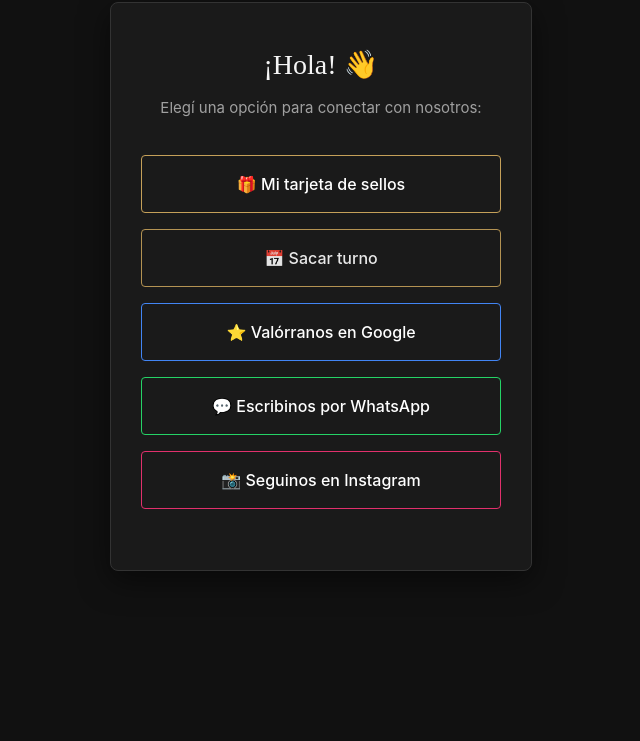
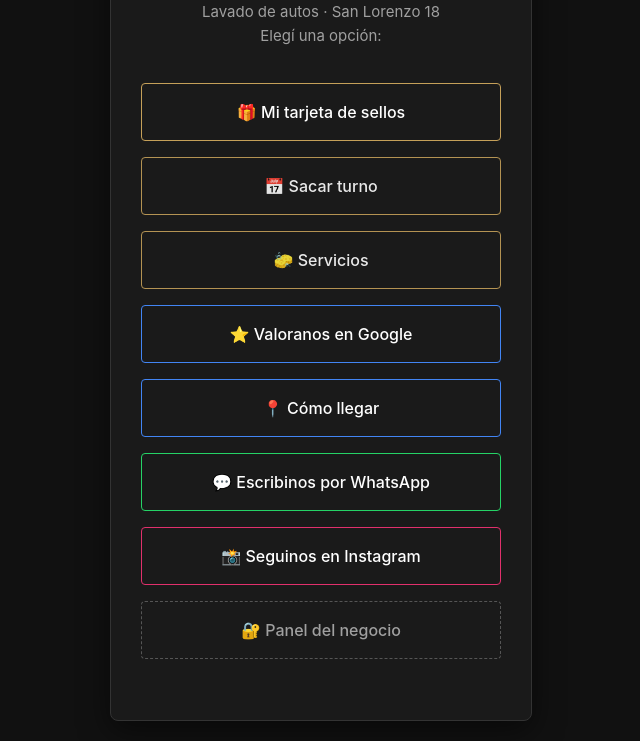
Before and after one commit to AgenciasWeb/CentroComerciantes, a plain HTML site: page index.html in a window 1280 px wide. Shown: the part 114-855 px from the top of the page, without its empty margins (319-959 px from the left). Before the commit the page ends 800 px from the top, so only its background shows below. Drawn offline with Linux system fonts and the light colour scheme.

Commit message:
Update index.html

```diff
--- a/index.html
+++ b/index.html
@@ -3,38 +3,45 @@
 <head>
     <meta charset="UTF-8">
     <meta name="viewport" content="width=device-width, initial-scale=1.0">
-    <title>Contacto - Negocio</title>
- <link rel="stylesheet" href="styles.css">
+    <title>CORONA2 · Lavadero de autos</title>
+    <link rel="stylesheet" href="styles.css">
 </head>
 <body>
 
     <main class="card">
-        <h2>¡Hola! 👋</h2>
-        <p>Elegí una opción para conectar con nosotros:</p>
+        <h2>CORONA2 🚗</h2>
+        <p>Lavado de autos · San Lorenzo 18<br>Elegí una opción:</p>
 
-        <!-- Tarjeta de sellos (sistema Vecino, negocio Academias Paola) -->
-        <a href="https://fidelizacion-cyan.vercel.app/?b=academias-paola" target="_blank" rel="noopener noreferrer" class="btn btn-fidelizacion">
+        <a href="https://fidelizacion-cyan.vercel.app/?b=corona2" target="_blank" rel="noopener noreferrer" class="btn btn-fidelizacion">
             🎁 Mi tarjeta de sellos
         </a>
 
-        <!-- Turnos -->
-        <a href="https://fidelizacion-cyan.vercel.app/?b=academias-paola&amp;turnos=1" target="_blank" rel="noopener noreferrer" class="btn btn-fidelizacion" style="opacity: 0.9;">
+        <a href="https://fidelizacion-cyan.vercel.app/?b=corona2&amp;turnos=1" target="_blank" rel="noopener noreferrer" class="btn btn-fidelizacion" style="opacity: 0.9;">
             📅 Sacar turno
         </a>
 
-        <!-- Google -->
-        <a href="https://search.google.com/local/writereview?placeid=ChIJY165mK-5vJURV38XlDZgjF4" target="_blank" rel="noopener noreferrer" class="btn btn-google">
-            ⭐ Valórranos en Google
+        <a href="https://fidelizacion-cyan.vercel.app/?b=corona2&amp;menu=1" target="_blank" rel="noopener noreferrer" class="btn btn-fidelizacion" style="opacity: 0.9;">
+            🧽 Servicios
         </a>
 
-        <!-- WhatsApp -->
+        <a href="https://search.google.com/local/writereview?placeid=ChIJZe04QL25vJUResJzdoejIqc" target="_blank" rel="noopener noreferrer" class="btn btn-google">
+            ⭐ Valoranos en Google
+        </a>
+
+        <a href="https://www.google.com/maps/place/?q=place_id:ChIJZe04QL25vJUResJzdoejIqc" target="_blank" rel="noopener noreferrer" class="btn btn-google">
+            📍 Cómo llegar
+        </a>
+
         <a href="https://wa.me/5491136282553" target="_blank" rel="noopener noreferrer" class="btn btn-whatsapp">
             💬 Escribinos por WhatsApp
         </a>
 
-        <!-- Instagram -->
         <a href="https://instagram.com/coronadocrece" target="_blank" rel="noopener noreferrer" class="btn btn-instagram">
             📸 Seguinos en Instagram
+        </a>
+
+        <a href="https://vecino-negocios.vercel.app/?b=corona2" target="_blank" rel="noopener noreferrer" class="btn" style="border: 1px dashed #555555; color: #a0a0a0;">
+            🔐 Panel del negocio
         </a>
     </main>
 
```
